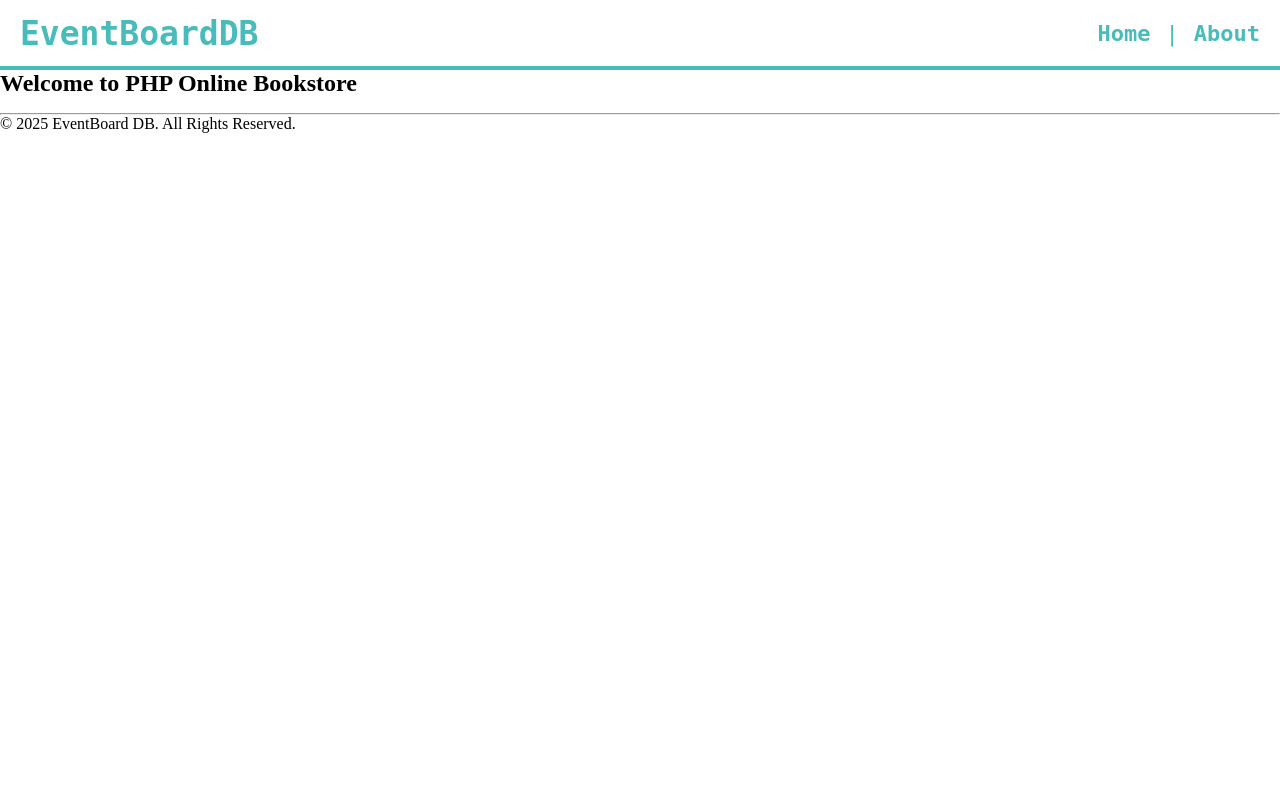
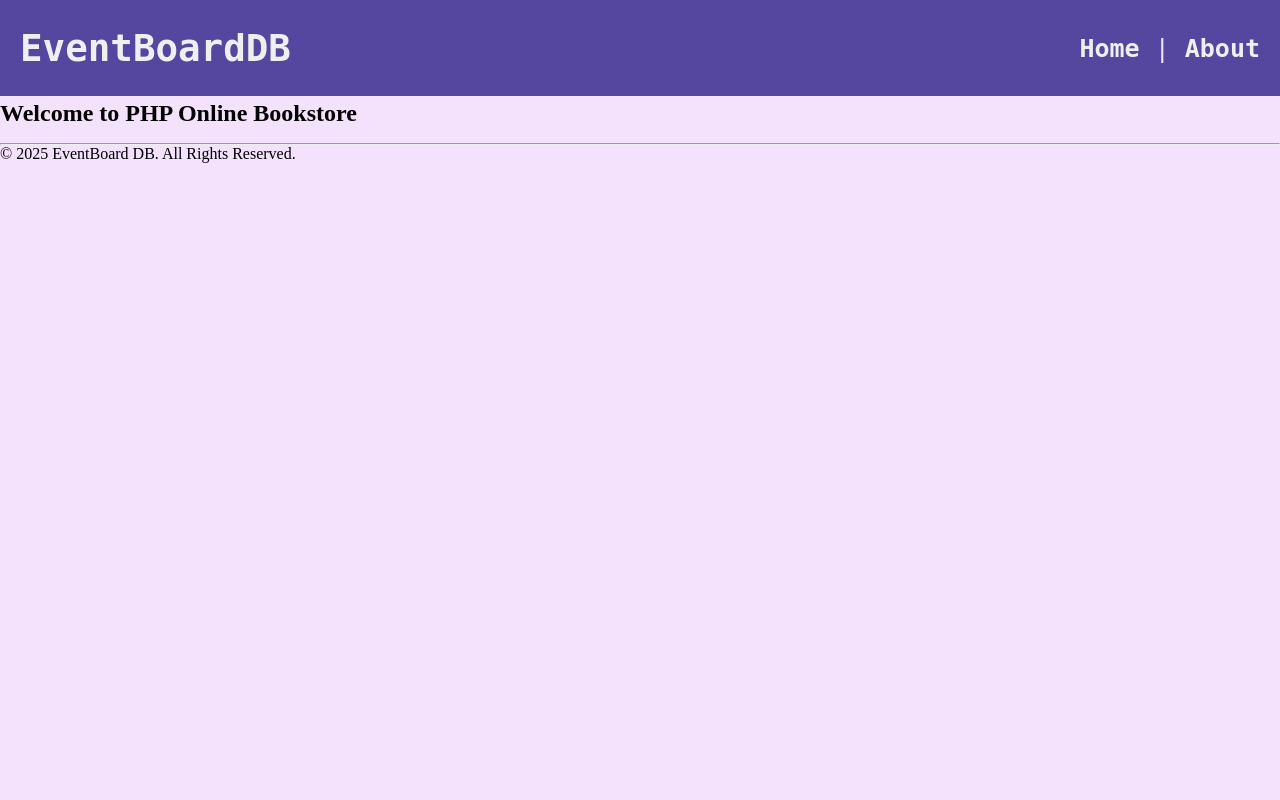
Before and after one commit to erballin/I210-eventboarddb, a PHP site: page / in a window 1280 px wide. Run offline with PHP 8.4, Linux system fonts and the light colour scheme.

Commit message:
Update styles.css

```diff
--- a/www/css/styles.css
+++ b/www/css/styles.css
@@ -7,6 +7,7 @@
 html,
 body {
   height: 100%;
+  background-color: #f4e2fd;
 }
 h1,
 h2,
@@ -21,15 +22,16 @@ p {
 /* END OF RESET - BEGIN NAV */
 
 nav {
-  min-height: 70px;
-  border-bottom: 4px solid #47bcba;
+  min-height: 100px;
+  border-bottom: 4px solid #f4e2fd;
   display: flex;
   align-items: center;
   justify-content: space-between;
   padding: 0 20px;
   font-family: monospace;
-  font-size: 22px;
-  color: #47bcba;
+  font-size: 25px;
+  color: #f4e2fd;
+  background-color: #5546a0;
 }
 
 nav .links {
@@ -46,7 +48,7 @@ nav h1 {
 
 nav a {
   text-decoration: none;
-  color: #47bcba;
+  color: #efefef;
   font-weight: 900;
   text-decoration-thickness: 2px;
 }
```
